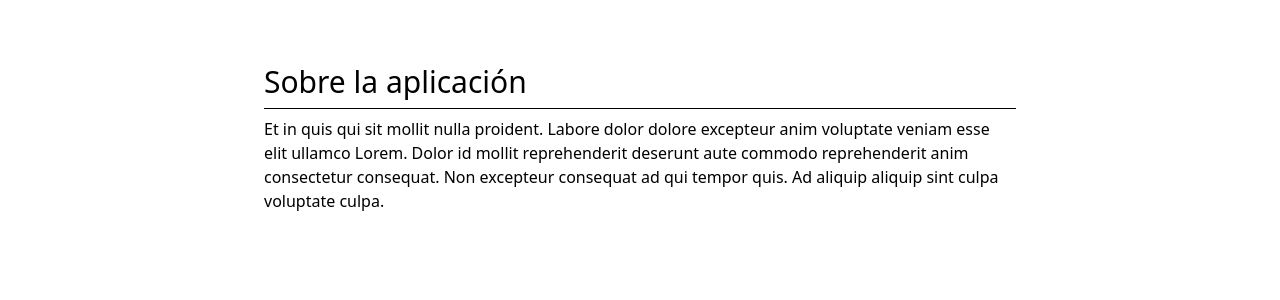
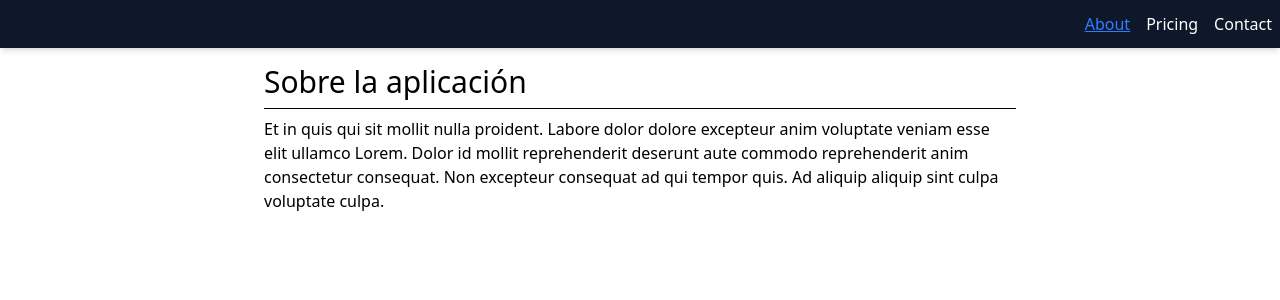
Before and after one commit to mjriveraknowmad/pokemon-ssr, an Angular app: page /about in a window 1280 px wide. Shown: the top 300 px of the page. Built offline with nearby package versions, Linux system fonts and the light colour scheme.

Commit message:
feat: componente Navbar en carpeta shared, y uso en componente app

```diff
--- a/src/app/app.html
+++ b/src/app/app.html
@@ -1,3 +1,4 @@
+<app-navbar />
 <div class="max-w-3xl m-auto mt-16 px-2">
   <router-outlet />
 </div>
--- a/src/app/app.ts
+++ b/src/app/app.ts
@@ -1,9 +1,10 @@
 import { Component, signal } from '@angular/core';
 import { RouterOutlet } from '@angular/router';
+import { Navbar } from './shared/components/navbar/navbar';
 
 @Component({
   selector: 'app-root',
-  imports: [RouterOutlet],
+  imports: [RouterOutlet, Navbar],
   templateUrl: './app.html',
   styleUrl: './app.css'
 })
--- /dev/null
+++ b/src/app/shared/components/navbar/navbar.html
@@ -0,0 +1,13 @@
+<nav
+  class="text-white gap-4 top-0 absolute z-50 w-full flex justify-end px-2 py-3 bg-slate-900 shadow-md"
+>
+  <a class="hover:underline" routerLinkActive="text-blue-500 underline" [routerLink]="['/about']">
+    About
+  </a>
+  <a class="hover:underline" routerLinkActive="text-blue-500 underline" routerLink="/pricing">
+    Pricing
+  </a>
+  <a class="hover:underline" routerLinkActive="text-blue-500 underline" routerLink="/contact">
+    Contact
+  </a>
+</nav>
```
Also changed, not shown: src/app/shared/components/navbar/navbar.ts (added, +10 -0 lines), src/app/shared/components/navbar/navbar.css (added), 1 other file (tests, documents, lock files or other folders).
